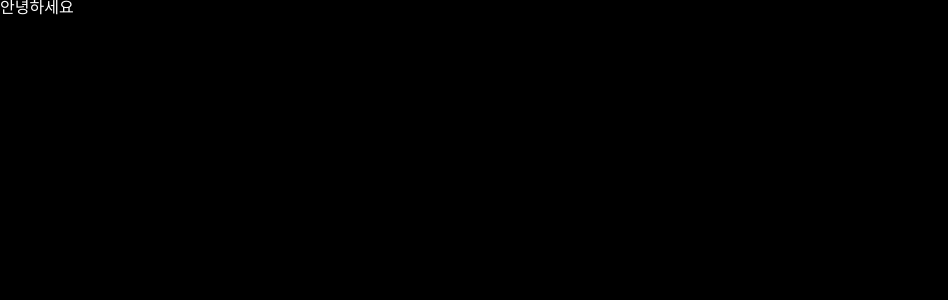
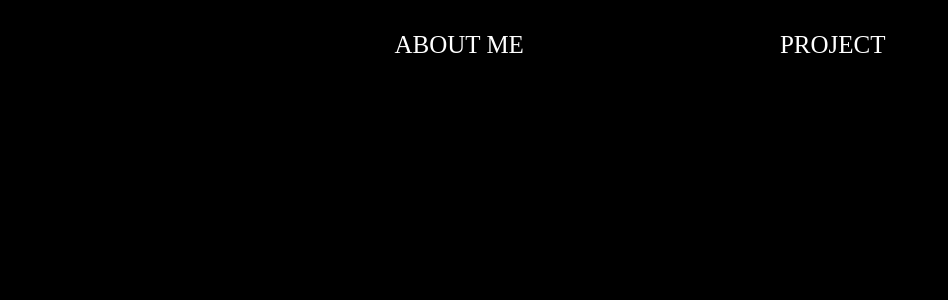
Before and after one commit to hautest/portfolio2, a React (Create React App) app: page / in a window 1280 px wide. Shown: the top 300 px of the page, without its empty margins (0-948 px from the left). Built offline with nearby package versions, Linux system fonts and the light colour scheme; a web font is replaced by a local one.

Commit message:
feat:header

```diff
--- a/src/App.tsx
+++ b/src/App.tsx
@@ -1,10 +1,11 @@
 import { GlobalStyle } from "./styles/GlobalStyle";
+import { Header } from "./header";
 
 function App() {
   return (
     <>
       <GlobalStyle />
-      안녕하세요
+      <Header />
     </>
   );
 }
--- a/src/header/index.tsx
+++ b/src/header/index.tsx
@@ -1,3 +1,24 @@
+import styled from "styled-components";
+
 export function Header() {
-  return <></>;
+  return (
+    <StyledHeader>
+      <div>ABOUT ME</div>
+      <div>PROJECT</div>
+    </StyledHeader>
+  );
 }
+
+const StyledHeader = styled.div`
+  font-size: 25px;
+  margin-top: ${({ theme }) => theme.spacing.lg};
+  display: flex;
+  justify-content: center;
+  gap: 20%;
+  @media screen and (max-width: 360px) {
+    height: 10vh;
+    flex-direction: column;
+    align-items: center;
+    gap: 20%;
+  }
+`;
```
